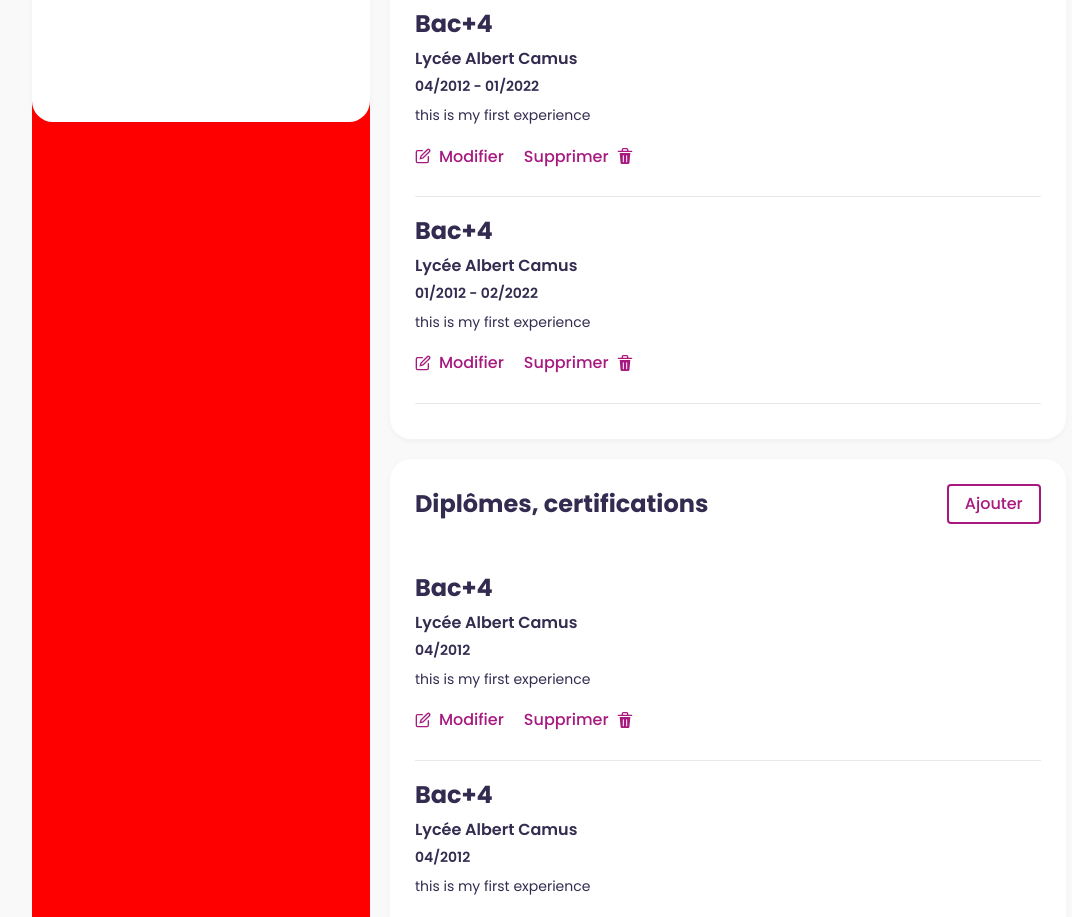
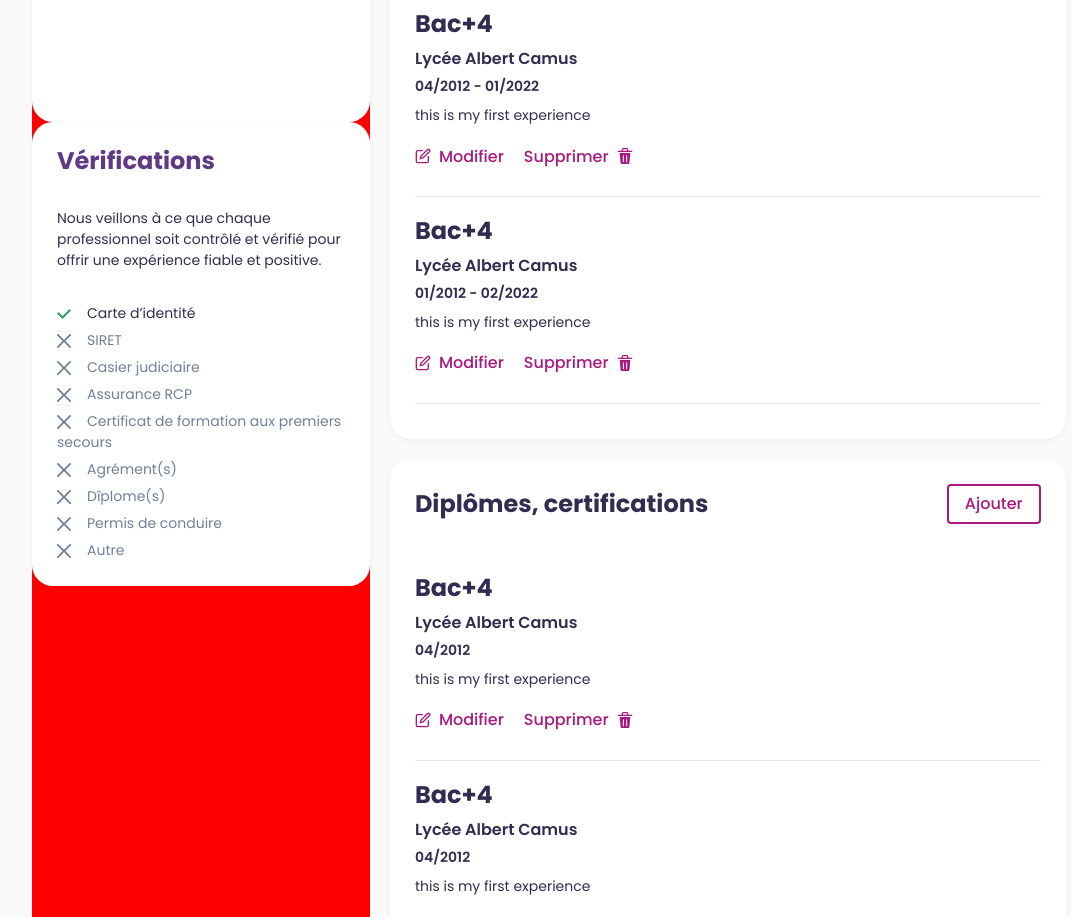
Before and after one commit to Zakari-B/Projet_WCS_3_Habble, a React (Vite) app in the folder frontend/: page /profil in a window 1280 px wide. Shown: the part 1160-2077 px from the top of the page, without its empty margins (96-1168 px from the left). Built offline with nearby package versions, Linux system fonts and the light colour scheme.

Commit message:
component verifications ok

```diff
--- a/frontend/package.json
+++ b/frontend/package.json
@@ -10,7 +10,7 @@
     "fix": "prettier --write . && eslint --fix --ext .jsx ."
   },
   "dependencies": {
-    "@chakra-ui/icons": "^2.0.1",
+    "@chakra-ui/icons": "^2.0.2",
     "@chakra-ui/react": "^2.1.0",
     "@emotion/react": "^11.9.0",
     "@emotion/styled": "^11.8.1",
--- /dev/null
+++ b/frontend/src/components/Profile/Verifications.jsx
@@ -0,0 +1,73 @@
+import { Flex, Heading, ListItem, Text, List } from "@chakra-ui/react";
+
+import { CheckIcon, CloseIcon } from "@chakra-ui/icons";
+
+export default function Verifications() {
+  const itemList = [
+    {
+      id: 1,
+      name: "Carte d’identité",
+      isVerified: true,
+    },
+    {
+      id: 2,
+      name: "SIRET",
+      isVerified: false,
+    },
+    { id: 3, name: "Casier judiciaire", isVerified: false },
+    { id: 4, name: "Assurance RCP", isVerified: false },
+    {
+      id: 5,
+      name: "Certificat de formation aux premiers secours",
+      isVerified: false,
+    },
+    { id: 6, name: "Agrément(s)", isVerified: false },
+    { id: 7, name: "Dîplome(s)", isVerified: false },
+    { id: 8, name: "Permis de conduire", isVerified: false },
+    { id: 9, name: "Autre", isVerified: false },
+  ];
+
+  return (
+    <Flex
+      direction="column"
+      bgColor="white"
+      boxShadow="rgb(0 0 0 / 4%) 0px 2px 6px"
+      p="25px"
+      borderRadius="21px"
+      minW="100%"
+      gap="40px"
+    >
+      <Flex justify="space-between" direction="column">
+        <Heading
+          as="h2"
+          color="purple.light"
+          fontSize="1.5em"
+          fontWeight="700"
+          paddingBottom="2rem"
+        >
+          Vérifications
+        </Heading>
+        <Text color="purple.average" fontSize="14px" marginBottom="2rem">
+          Nous veillons à ce que chaque professionnel soit contrôlé et vérifié
+          pour offrir une expérience fiable et positive.
+        </Text>
+
+        <List spacing={1.5}>
+          {itemList.map((item) => (
+            <ListItem
+              color={item.isVerified ? "purple.average" : "gray.500"}
+              fontSize="14px"
+            >
+              {item.isVerified ? (
+                <CheckIcon color="green.500" marginRight="1rem" />
+              ) : (
+                <CloseIcon color="gray.500" marginRight="1rem" />
+              )}
+              {item.name}
+            </ListItem>
+          ))}
+        </List>
+      </Flex>
+    </Flex>
+  );
+}
--- a/frontend/src/pages/ProfilPageProfessional.jsx
+++ b/frontend/src/pages/ProfilPageProfessional.jsx
@@ -7,6 +7,7 @@ import BannerProfile from "../components/Profile/BannerProfile";
 import AccountCard from "../components/Profile/Account/AccountCard";
 import DiplomeCarousel from "../components/Profile/Diplomes/DiplomeCarousel";
 import ExperienceCarousel from "../components/Profile/Experience/ExperienceCarousel";
+import Verifications from "../components/Profile/Verifications";
 
 export default function ProfilPageProfessional() {
   return (
@@ -20,8 +21,9 @@ export default function ProfilPageProfessional() {
       >
         <BannerProfile />
         <Flex w="80%" gap="20px" m="auto" paddingY="30px">
-          <Flex bgColor="red" minW="33%" minH="20vh">
+          <Flex bgColor="red" minW="33%" minH="20vh" direction="column">
             <AccountCard />
+            <Verifications />
           </Flex>
           <Flex
             bgColor="background.gray"
```
Also changed, not shown: 1 other file (tests, documents, lock files or other folders).
